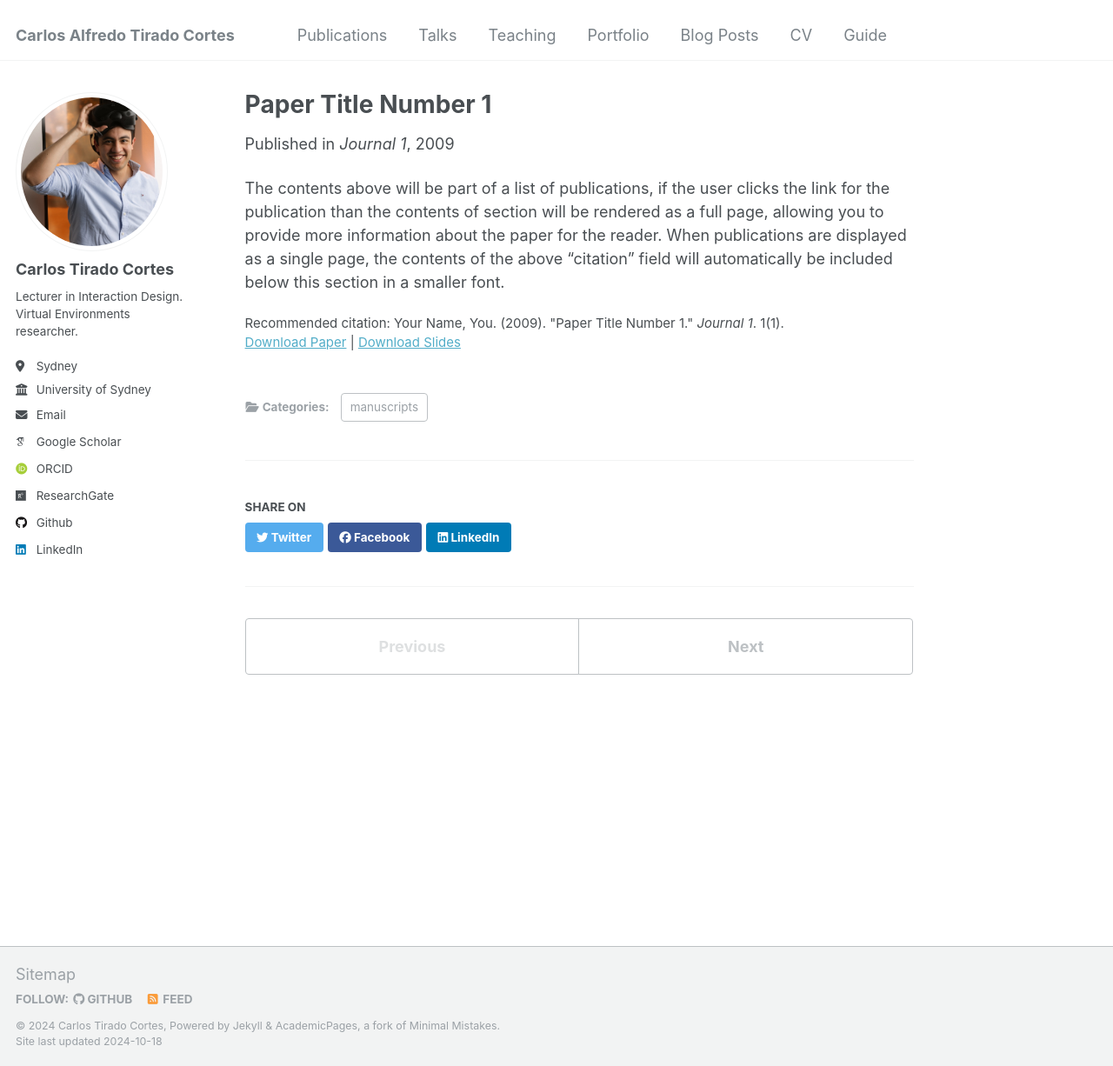
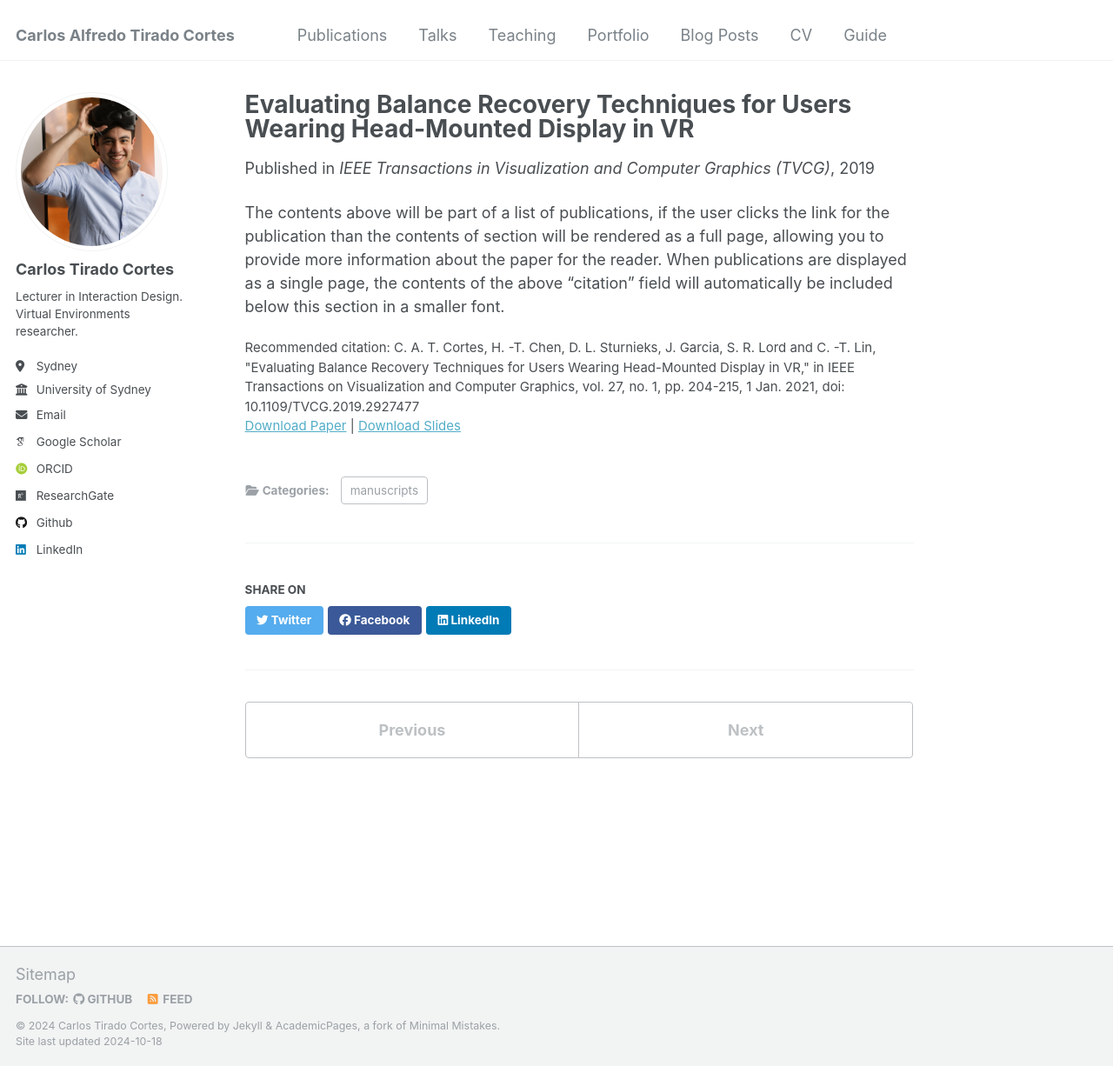
Before and after one commit to catiradocortes/catiradocortes.github.io, a Jekyll site: the page built from _publications/2009-10-01-paper-title-number-1.md, in a window 1280 px wide and 1226 px high. Shown: the whole window at 87% size. Built offline with Jekyll 4.4.1, drawn with Linux system fonts in a browser that asks for light colours; some web fonts are replaced.

Commit message:
TVCG Paper test

```diff
--- a/_publications/2009-10-01-paper-title-number-1.md
+++ b/_publications/2009-10-01-paper-title-number-1.md
@@ -1,14 +1,14 @@
 ---
-title: "Paper Title Number 1"
+title: "Evaluating Balance Recovery Techniques for Users Wearing Head-Mounted Display in VR"
 collection: publications
 category: manuscripts
 permalink: /publication/2009-10-01-paper-title-number-1
 excerpt: 'This paper is about the number 1. The number 2 is left for future work.'
-date: 2009-10-01
-venue: 'Journal 1'
+date: 2019-07-09
+venue: 'IEEE Transactions in Visualization and Computer Graphics (TVCG)'
 slidesurl: 'http://academicpages.github.io/files/slides1.pdf'
-paperurl: 'http://academicpages.github.io/files/paper1.pdf'
-citation: 'Your Name, You. (2009). &quot;Paper Title Number 1.&quot; <i>Journal 1</i>. 1(1).'
+paperurl: 'https://ieeexplore.ieee.org/abstract/document/8758372'
+citation: 'C. A. T. Cortes, H. -T. Chen, D. L. Sturnieks, J. Garcia, S. R. Lord and C. -T. Lin, "Evaluating Balance Recovery Techniques for Users Wearing Head-Mounted Display in VR," in IEEE Transactions on Visualization and Computer Graphics, vol. 27, no. 1, pp. 204-215, 1 Jan. 2021, doi: 10.1109/TVCG.2019.2927477'
 ---
 
 The contents above will be part of a list of publications, if the user clicks the link for the publication than the contents of section will be rendered as a full page, allowing you to provide more information about the paper for the reader. When publications are displayed as a single page, the contents of the above "citation" field will automatically be included below this section in a smaller font.
```
